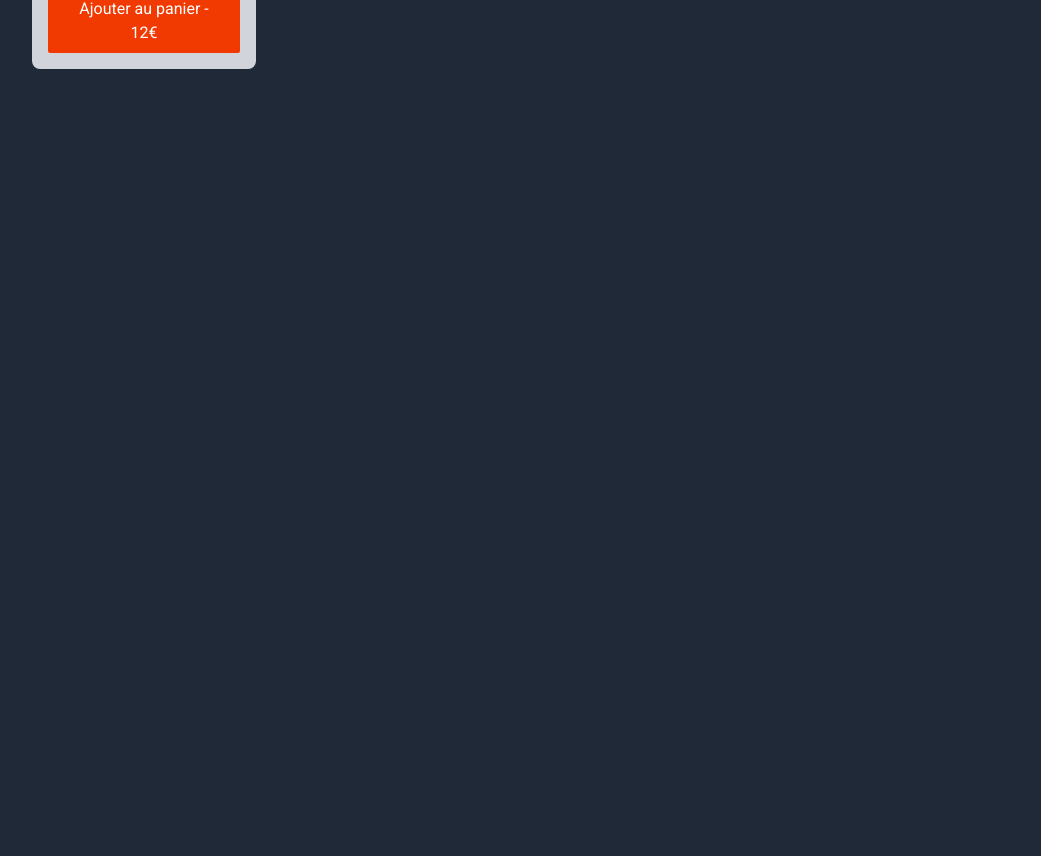
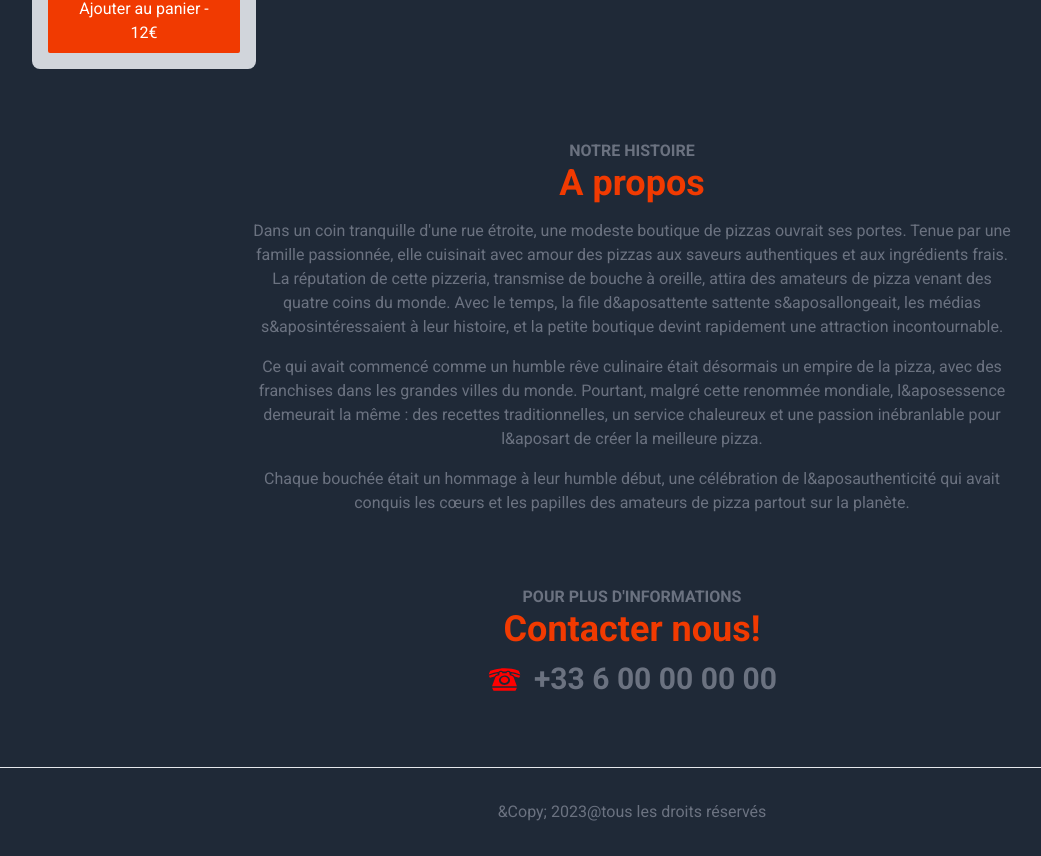
Before and after one commit to lapinRagnar/food-ordering-2, a Next.js app: page / in a window 1280 px wide. Shown: the part 1731-2587 px from the top of the page, without its empty margins (8-1049 px from the left). Before the commit the page ends 1800 px from the top, so only its background shows below. Built offline with nearby package versions, Linux system fonts and the light colour scheme.

Commit message:
contact et footer

```diff
--- a/src/app/components/layout/HomeMenu.jsx
+++ b/src/app/components/layout/HomeMenu.jsx
@@ -1,5 +1,6 @@
 import Image from "next/image"
 import MenuItem from "../menu/MenuItem"
+import SectionHeaders from "./SectionHeaders"
 
 const HomeMenu = () => {
   return (
@@ -26,12 +27,10 @@ const HomeMenu = () => {
 
       <div className="text-center pt-[90px] mt-[20px] ">
 
-        <h3 className="uppercase text-gray-500 font-semibold ">
-          Passer au paiement
-        </h3>
-        <h2 className="text-primary font-bold text-4xl">
-          Menu
-        </h2>
+        <SectionHeaders
+          subHeader="Passer au paiement"
+          mainHeader="Menu"
+        />
 
         <div
           className="
--- /dev/null
+++ b/src/app/components/layout/SectionHeaders.jsx
@@ -0,0 +1,15 @@
+
+const SectionHeaders = ({subHeader, mainHeader}) => {
+  return (
+    <>
+    <h3 className="uppercase text-gray-500 font-semibold ">
+      {subHeader}
+    </h3>
+    <h2 className="text-primary font-bold text-4xl">
+      {mainHeader}
+    </h2>
+    </>
+  )
+}
+
+export default SectionHeaders
--- a/src/app/page.js
+++ b/src/app/page.js
@@ -1,6 +1,9 @@
-import Header from "./components/layout/Header.jsx";
-import Hero from "./components/layout/Hero.jsx";
-import HomeMenu from "./components/layout/HomeMenu.jsx";
+import Header from "./components/layout/Header.jsx"
+import Hero from "./components/layout/Hero.jsx"
+import HomeMenu from "./components/layout/HomeMenu.jsx"
+import SectionHeaders from "./components/layout/SectionHeaders.jsx"
+
+import { GiRotaryPhone } from "react-icons/gi"
 
 
 export default function Home() {
@@ -9,6 +12,47 @@ export default function Home() {
       <Header />
       <Hero />
       <HomeMenu />
+
+      <section className="text-center my-[70px]">
+        <SectionHeaders
+          subHeader={'Notre Histoire'}
+          mainHeader={'A propos'}
+        />
+
+        <div className="max-w-3xl mx-auto mt-4 text-gray-500 flex flex-col gap-4">
+          <p>
+            Dans un coin tranquille d&apos;une rue étroite, une modeste boutique de pizzas ouvrait ses portes. Tenue par une famille passionnée, elle cuisinait avec amour des pizzas aux saveurs authentiques et aux ingrédients frais. La réputation de cette pizzeria, transmise de bouche à oreille, attira des amateurs de pizza venant des quatre coins du monde. Avec le temps, la file d&aposattente sattente s&aposallongeait, les médias s&aposintéressaient à leur histoire, et la petite boutique devint rapidement une attraction incontournable.
+          </p>
+          <p>
+            Ce qui avait commencé comme un humble rêve culinaire était désormais un empire de la pizza, avec des franchises dans les grandes villes du monde. Pourtant, malgré cette renommée mondiale, l&aposessence demeurait la même : des recettes traditionnelles, un service chaleureux et une passion inébranlable pour l&aposart de créer la meilleure pizza.
+          </p>
+
+          <p>
+          Chaque bouchée était un hommage à leur humble début, une célébration de l&aposauthenticité qui avait conquis les cœurs et les papilles des amateurs de pizza partout sur la planète.
+          </p>
+        </div>
+      </section>
+
+      <section className="text-center my-[70px]">
+
+        <SectionHeaders
+          subHeader={'Pour plus d\'informations'}
+          mainHeader={'Contacter nous!'}
+        />
+
+        <div className="flex justify-center items-center my-3">
+          <GiRotaryPhone color="red" size={35}/>
+          <div className="text-gray-500 font-bold ml-3 text-3xl">
+            +33 6 00 00 00 00
+          </div>
+        </div>
+
+      </section>
+
+      <footer className="border-t p-8 text-center text-gray-500 ">
+        &Copy; 2023@tous les droits réservés
+      </footer>
+
     </>
   )
 }
```
